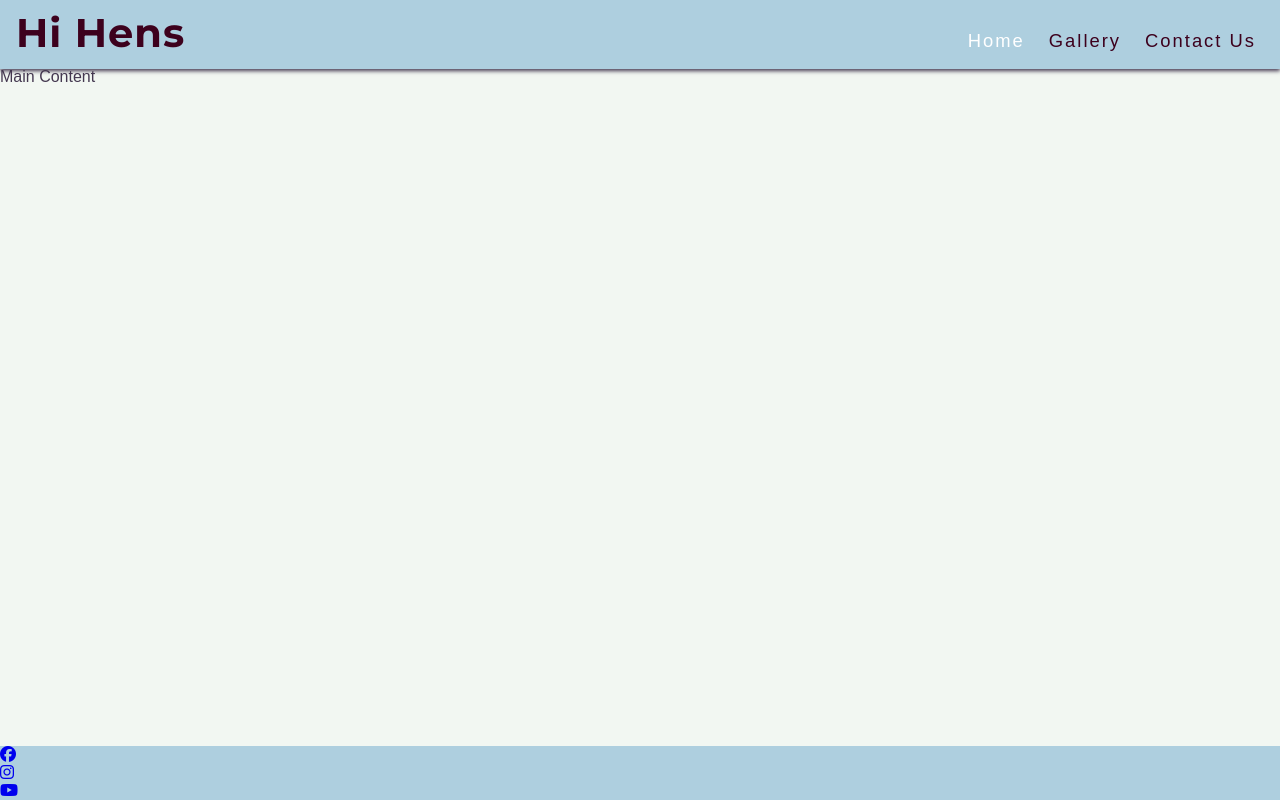
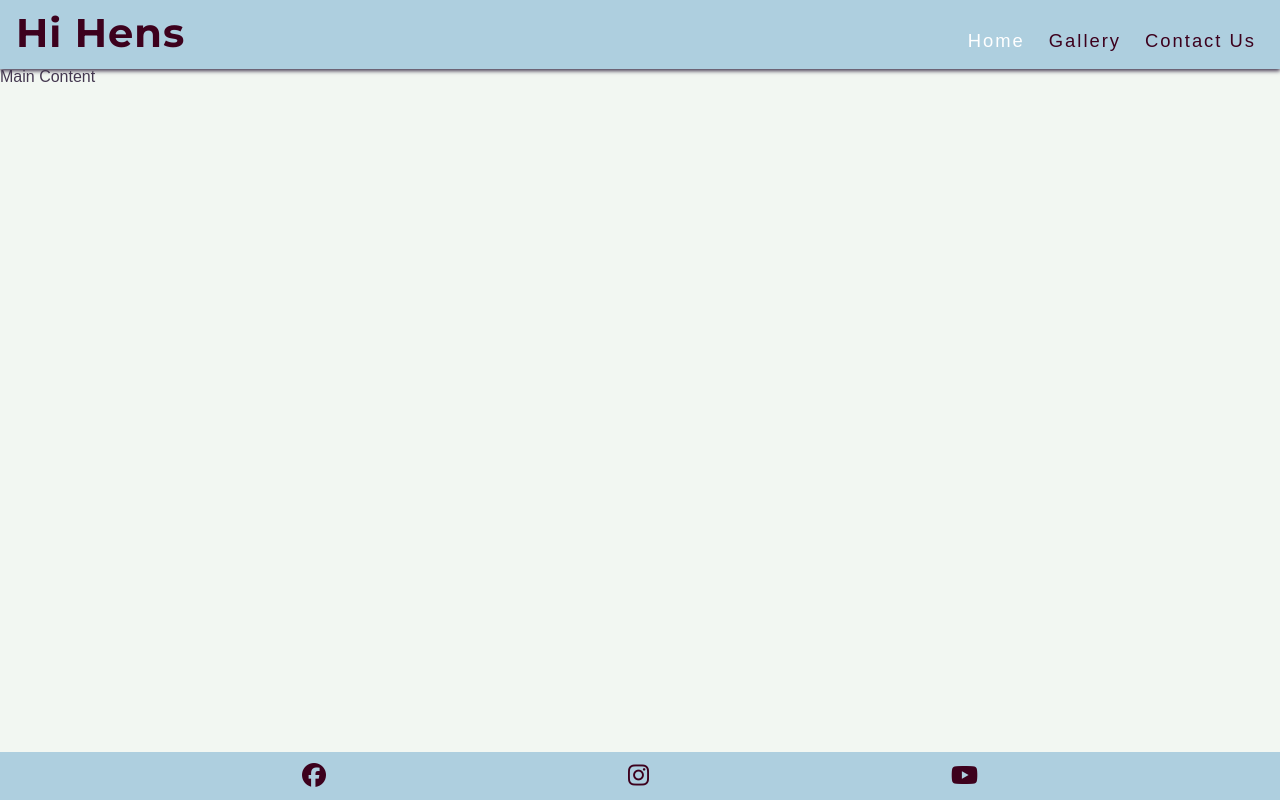
Before and after one commit to suzannecodeinst/PP1_Hi-Hens, a plain HTML site: page index.html in a window 1280 px wide. Drawn offline with Linux system fonts and the light colour scheme.

Commit message:
style footer icons so in correct position

```diff
--- a/assets/css/style.css
+++ b/assets/css/style.css
@@ -113,8 +113,17 @@ footer {
     background-color: #aecfdf;
 }
 
-/* font awesome icons color */
-#social-media li {
+#social-media {
+    text-align: center;
+    padding: 10px 0;
+    display: flex;
+    font-size: 1.5rem;
+    justify-content: space-evenly;
+    list-style-type: none;
+}
+
+/* font awesome icons */
+#social-media i {
     color: #3d011d;
 }
 
```
